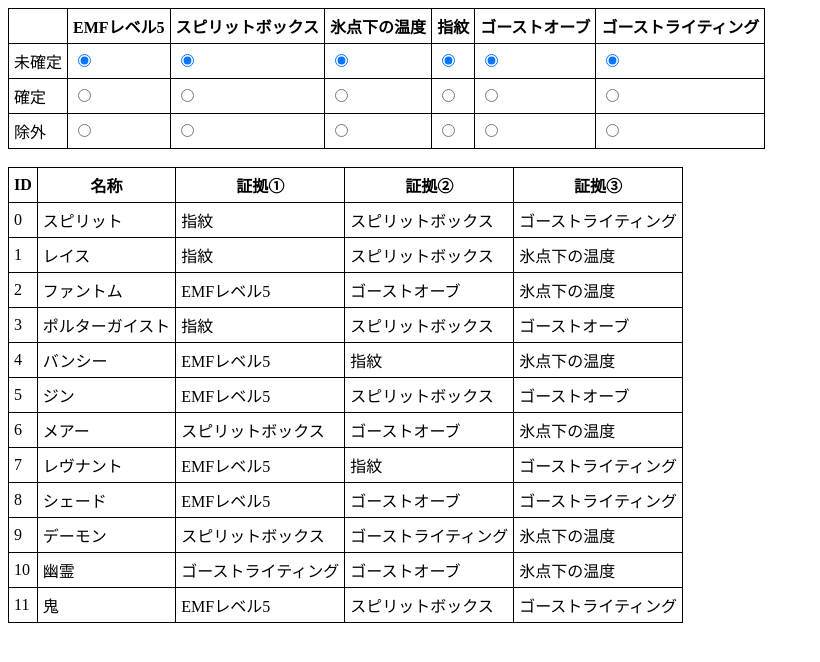
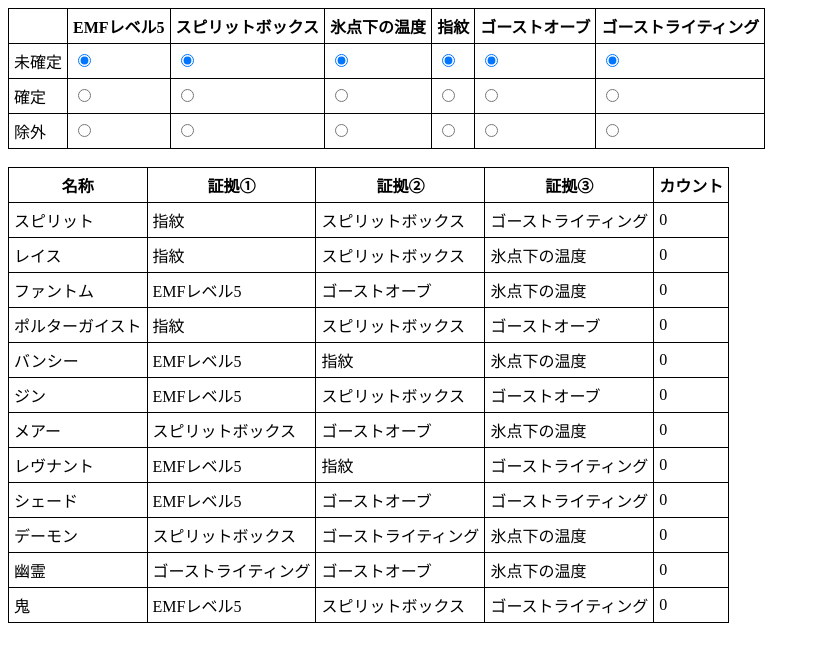
Before and after one commit to naoki-funawatari/phasmophobia-js, a React (Create React App) app: page / in a window 1280 px wide. Shown: the top 662 px of the page, without its empty margins (0-820 px from the left). Built offline with nearby package versions, Linux system fonts and the light colour scheme.

Commit message:
一旦完成

```diff
--- a/package.json
+++ b/package.json
@@ -2,6 +2,7 @@
   "name": "phasmophobia",
   "version": "0.1.0",
   "private": true,
+  "homepage": ".",
   "dependencies": {
     "@testing-library/jest-dom": "^5.11.4",
     "@testing-library/react": "^11.1.0",
--- a/src/App.js
+++ b/src/App.js
@@ -1,12 +1,42 @@
+import { useState } from "react";
 import Filter from "./feature/Tables/Filter";
 import Table from "./feature/Tables/Table";
+import ghostRepository from "./data/ghostRepository.json";
+import responseRepository from "./data/responseRepository.json";
+import judgmentType from "./feature/Tables/judgmentType.json";
 
-const App = () => (
-  <div>
-    <Filter />
-    <br />
-    <Table />
-  </div>
-);
+const App = () => {
+  const ghosts = ghostRepository.ghosts;
+  const responses = responseRepository.responses;
+  const initialItems = ghosts.map(ghost => {
+    return {
+      ghostId: ghost.id,
+      ghostName: ghost.name,
+      responses: ghost.responses.map(response => ({
+        ...responses.find(o => o.id === response),
+      })),
+    };
+  });
+  const [items, setItem] = useState(initialItems);
+  const initialConditions = responses.map(o => ({
+    responseId: o.id,
+    responseName: o.name,
+    judgmentTypeId: judgmentType.undetermined.id,
+  }));
+  const [conditions, setConditions] = useState(initialConditions);
+  return (
+    <div>
+      <Filter
+        initialItems={initialItems}
+        setItem={setItem}
+        responses={responses}
+        conditions={conditions}
+        setConditions={setConditions}
+      />
+      <br />
+      <Table conditions={conditions} items={items} />
+    </div>
+  );
+};
 
 export default App;
--- a/src/feature/Tables/Filter.jsx
+++ b/src/feature/Tables/Filter.jsx
@@ -1,15 +1,13 @@
-import React, { useState } from "react";
-import responseRepository from "../../data/responseRepository.json";
+import React from "react";
 import judgmentType from "./judgmentType.json";
 import "./Table.scss";
-const Filter = ({ initialItems, setItem }) => {
-  const responses = responseRepository.responses;
-  const initialConditions = responses.map(o => ({
-    responseId: o.id,
-    responseName: o.name,
-    judgmentTypeId: judgmentType.undetermined.id,
-  }));
-  const [conditions, setConditions] = useState(initialConditions);
+const Filter = ({
+  initialItems,
+  setItem,
+  responses,
+  conditions,
+  setConditions,
+}) => {
   const onConditionChecked = (responseId, judgmentTypeId) => () => {
     const newConditions = conditions.map(o => ({
       responseId: o.responseId,
@@ -19,7 +17,7 @@ const Filter = ({ initialItems, setItem }) => {
     }));
     setConditions(newConditions);
   };
-  console.table(conditions);
+
   return (
     <table className="ghost-table">
       <thead>
@@ -34,7 +32,13 @@ const Filter = ({ initialItems, setItem }) => {
         <tr>
           <td>未確定</td>
           {conditions.map((o, i) => (
-            <td key={i}>
+            <td
+              key={i}
+              onClick={onConditionChecked(
+                o.responseId,
+                judgmentType.undetermined.id
+              )}
+            >
               <input
                 type="radio"
                 onChange={onConditionChecked(
@@ -51,7 +55,13 @@ const Filter = ({ initialItems, setItem }) => {
         <tr>
           <td>確定</td>
           {conditions.map((o, i) => (
-            <td key={i}>
+            <td
+              key={i}
+              onClick={onConditionChecked(
+                o.responseId,
+                judgmentType.determined.id
+              )}
+            >
               <input
                 type="radio"
                 onChange={onConditionChecked(
@@ -68,7 +78,13 @@ const Filter = ({ initialItems, setItem }) => {
         <tr>
           <td>除外</td>
           {conditions.map((o, i) => (
-            <td key={i}>
+            <td
+              key={i}
+              onClick={onConditionChecked(
+                o.responseId,
+                judgmentType.exclued.id
+              )}
+            >
               <input
                 type="radio"
                 onChange={onConditionChecked(
--- a/src/feature/Tables/Table.jsx
+++ b/src/feature/Tables/Table.jsx
@@ -1,43 +1,59 @@
-import React, { useState } from "react";
-import ghostRepository from "../../data/ghostRepository.json";
-import responseRepository from "../../data/responseRepository.json";
+import React from "react";
 import "./Table.scss";
-const Table = () => {
-  const ghosts = ghostRepository.ghosts;
-  const responses = responseRepository.responses;
-  const initialItems = ghosts.map(ghost => {
-    return {
-      ghostId: ghost.id,
-      ghostName: ghost.name,
-      responsesNames: ghost.responses.map(response => {
-        return {
-          responsesName: responses.find(o => o.id === response).name,
-        };
-      }),
-    };
-  });
-  const [items, setItem] = useState(initialItems);
-
+import judgmentType from "./judgmentType.json";
+const Table = ({ items, conditions }) => {
   return (
     <table className="ghost-table">
       <thead>
         <tr>
-          <th>ID</th>
           <th>名称</th>
           <th>証拠①</th>
           <th>証拠②</th>
           <th>証拠③</th>
+          <th>カウント</th>
         </tr>
       </thead>
       <tbody>
         {items.map((item, i) => {
+          let count = 0;
+          let isExclued = false;
           return (
             <tr key={i}>
-              <td>{item.ghostId}</td>
               <td>{item.ghostName}</td>
-              {item.responsesNames.map((responsesName, j) => {
-                return <td key={j}>{responsesName.responsesName}</td>;
+              {item.responses.map((response, j) => {
+                let irotagu = "undetermined";
+                const condition = conditions.find(
+                  o => o.responseId === response.id
+                );
+                if (condition.judgmentTypeId === judgmentType.determined.id) {
+                  irotagu = "determined";
+                  count++;
+                }
+                if (condition.judgmentTypeId === judgmentType.exclued.id) {
+                  irotagu = "exclued";
+                  isExclued = true;
+                }
+                return (
+                  <td key={j} className={irotagu}>
+                    {response.name}
+                  </td>
+                );
               })}
+              <td
+                className={
+                  isExclued
+                    ? "zoro"
+                    : count === 0
+                    ? "zoro"
+                    : count === 1
+                    ? "one"
+                    : count === 2
+                    ? "two"
+                    : "three"
+                }
+              >
+                {count}
+              </td>
             </tr>
           );
         })}
--- a/src/feature/Tables/Table.scss
+++ b/src/feature/Tables/Table.scss
@@ -5,4 +5,25 @@
     border: solid black 1px;
     padding: 5px;
   }
+  td.undetermined{
+    background-color: #fff;
+  }
+  td.determined{
+    background-color: #ffe5f2;
+  }
+  td.exclued{
+    background-color: #e0efff;
+  }
+  td.zero{
+    background-color: #e0efff;
+  }
+  td.one{
+    background-color:#ffff5b;
+  }
+  td.two{
+    background-color:#ffad5b;
+  }
+  td.three{
+    background-color:#ff5b5b;
+  }
 }
```
Also changed, not shown: 1 other file (tests, documents, lock files or other folders).
